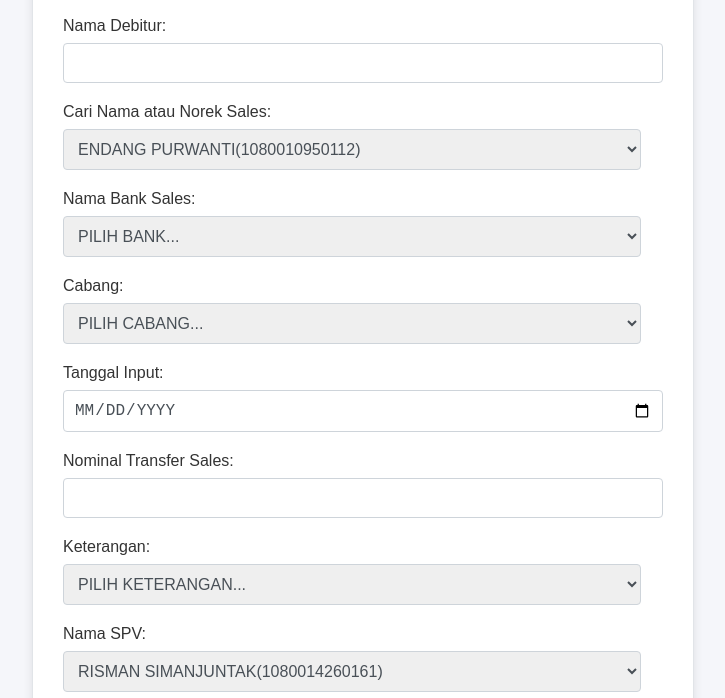
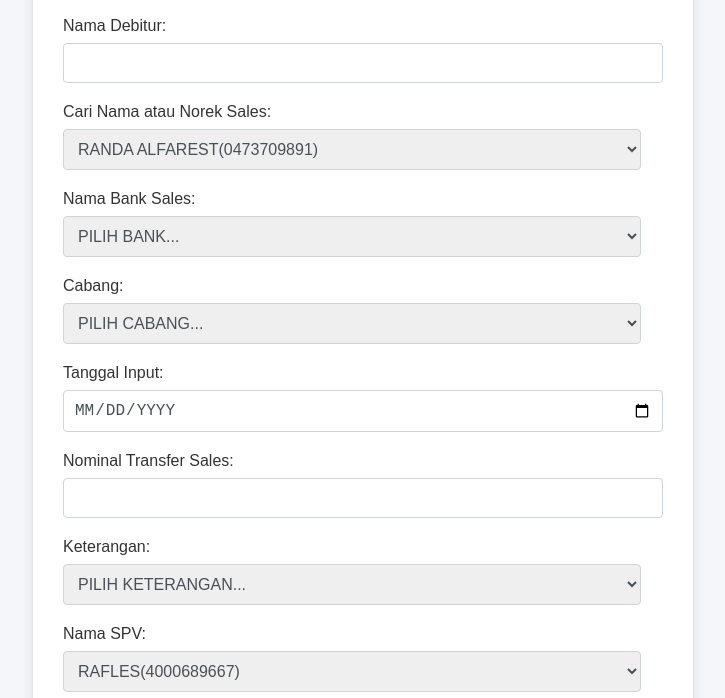
Before and after one commit to felixai88/cincai, a plain HTML site: page index.html in a window 1280 px wide. Shown: the part 102-800 px from the top of the page, without its empty margins (277-1002 px from the left). Drawn offline with Linux system fonts and the light colour scheme.

Commit message:
index.html

```diff
--- a/index.html
+++ b/index.html
@@ -90,7 +90,8 @@
 
             <label for="namasales">Cari Nama atau Norek Sales:</label>
             <select id="namasales" name="namasales"required>
-		    <option value="1080010950112,ENDANG PURWANTI,1080010950112">ENDANG PURWANTI(1080010950112)</option>
+<option value="0473709891,RANDA ALFAREST,0473709891">RANDA ALFAREST(0473709891)</option>
+<option value="1080010950112,ENDANG PURWANTI,1080010950112">ENDANG PURWANTI(1080010950112)</option>
 <option value="003684742541,YOSEF REINHARD SIMANJUNTAK,003684742541">YOSEF REINHARD SIMANJUNTAK(003684742541)</option>
 		    <option value="003510145091,MUHAMMAD SONNY RABIATUL SEMBIRING,003510145091">MUHAMMAD SONNY RABIATUL SEMBIRING(003510145091)</option>
 <option value="104802608,HERLINA MAYANTI,104802608">HERLINA MAYANTI(104802608)</option>
@@ -330,6 +331,7 @@
 
             <label for="namaspv">Nama SPV:</label>
             <select id="namaspv" name="namaspv" required>
+<option value="4000689667,RAFLES,4000689667">RAFLES(4000689667)</option>
 <option value="1080014260161,RISMAN SIMANJUNTAK,1080014260161">RISMAN SIMANJUNTAK(1080014260161)</option>
 <option value="1720001140310,JANWARDI TANJUNG,1720001140310">JANWARDI TANJUNG(1720001140310)</option>
 <option value="4119495437,RACHMAN ILLYASSA,4119495437">RACHMAN ILLYASSA(4119495437)</option>
@@ -441,6 +443,7 @@
 <label for="namakacab">Pilih Nama Kacab:</label>
 <select id="namakacab" name="namakacab"required>
     <option value="">Pilih Nama Kacab</option>
+<option value="7410152481,RAMLAN GAZALI,7410152481">RAMLAN GAZALI(7410152481)</option>
     <option value="4106546458,ZAINAL WISATA,4106546458">ZAINAL WISATA (4106546458)</option>
     <option value="000009856816,SYAFARUDIN,000009856816">SYAFARUDIN (000009856816)</option>
     <option value="000030286389,JIMMY EDUARD IR,000030286389">JIMMY EDUARD IR (000030286389)</option>
```
